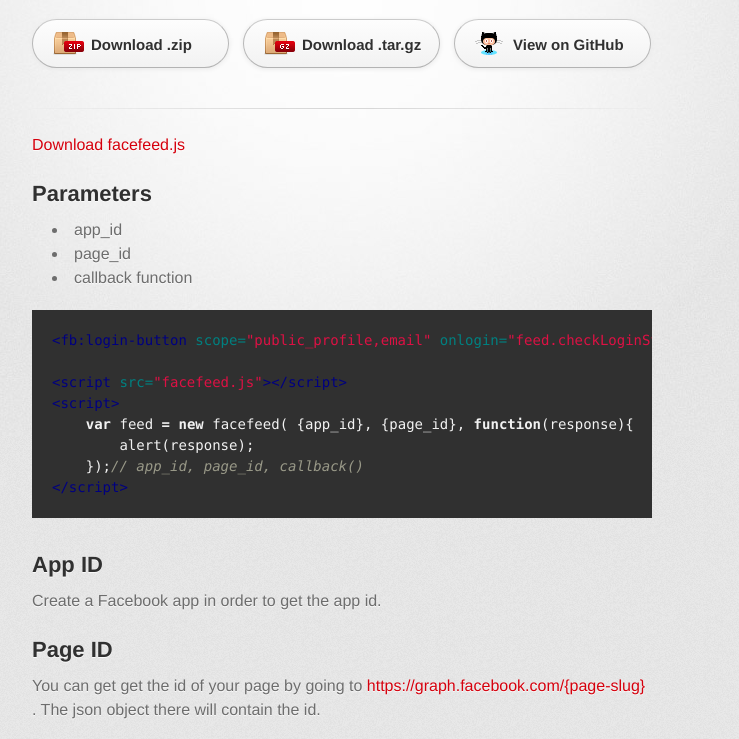
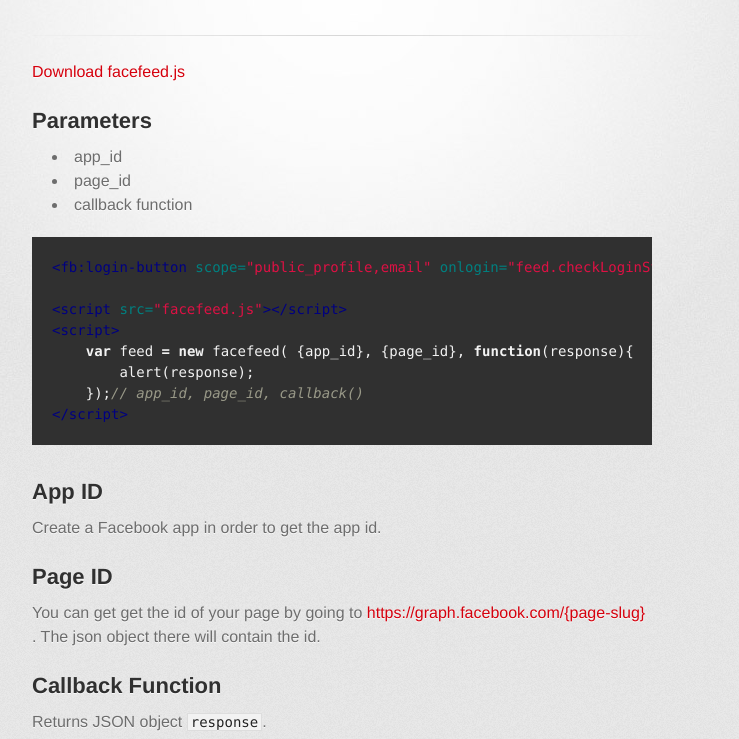
Before and after one commit to scottyg/facefeed, a plain HTML site: page index.html in a window 1280 px wide. Shown: the part 138-877 px from the top of the page, without its empty margins (298-1037 px from the left). Drawn offline with Linux system fonts and the light colour scheme; a web font is replaced by a local one.

Commit message:
Update index.html

```diff
--- a/index.html
+++ b/index.html
@@ -21,12 +21,6 @@
           <h1>Facefeed</h1>
           <h2>Returns Facebook page feed as JSON object.</h2>
         </header>
-
-        <section id="downloads" class="clearfix">
-          <a href="https://github.com/scottyg/facefeed/zipball/master" id="download-zip" class="button"><span>Download .zip</span></a>
-          <a href="https://github.com/scottyg/facefeed/tarball/master" id="download-tar-gz" class="button"><span>Download .tar.gz</span></a>
-          <a href="https://github.com/scottyg/facefeed" id="view-on-github" class="button"><span>View on GitHub</span></a>
-        </section>
 
         <hr>
 
```
